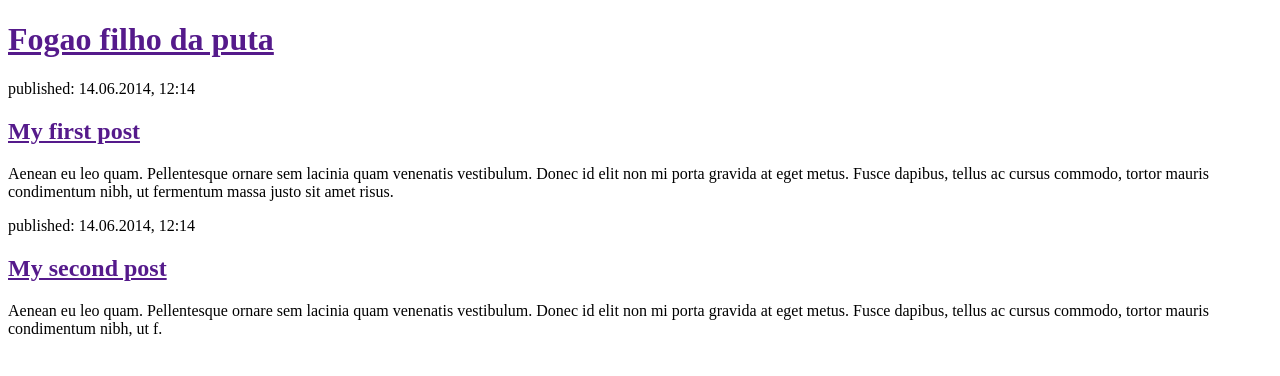
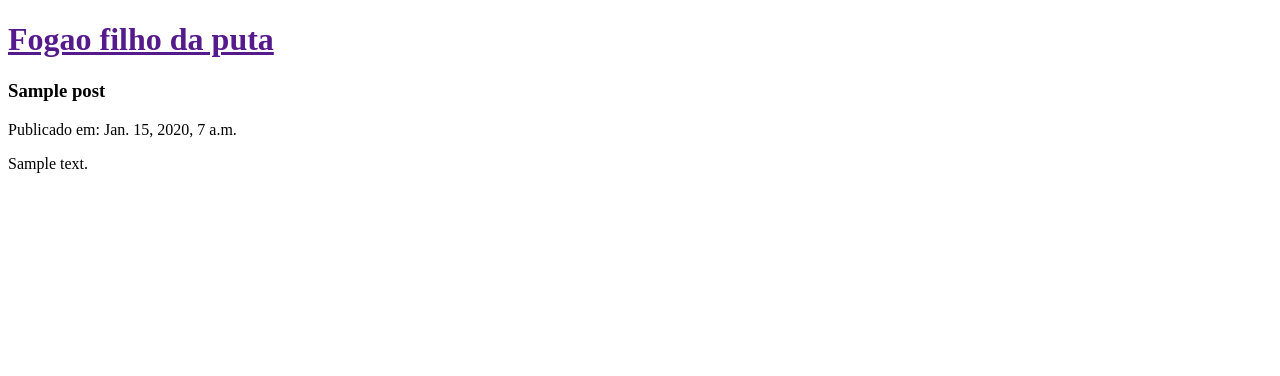
Before and after one commit to leonardocintra/django-girls, a Django app: page / in a window 1280 px wide. Shown: the top 376 px of the page. Run offline with Django 3.2, Linux system fonts and the light colour scheme; tables that the repository leaves empty hold one stand-in row (values such as "Sample post").

Commit message:
Modify templetes to display post from database

```diff
--- a/blog/templates/blog/post_list.html
+++ b/blog/templates/blog/post_list.html
@@ -8,14 +8,14 @@
     	<h1><a href="">Fogao filho da puta</a></h1>
     </div>
     <div>
-        <p>published: 14.06.2014, 12:14</p>
-        <h2><a href="">My first post</a></h2>
-        <p>Aenean eu leo quam. Pellentesque ornare sem lacinia quam venenatis vestibulum. Donec id elit non mi porta gravida at eget metus. Fusce dapibus, tellus ac cursus commodo, tortor mauris condimentum nibh, ut fermentum massa justo sit amet risus.</p>
-    </div>
-    <div>
-        <p>published: 14.06.2014, 12:14</p>
-        <h2><a href="">My second post</a></h2>
-        <p>Aenean eu leo quam. Pellentesque ornare sem lacinia quam venenatis vestibulum. Donec id elit non mi porta gravida at eget metus. Fusce dapibus, tellus ac cursus commodo, tortor mauris condimentum nibh, ut f.</p>
+	{% for post in posts %}
+		<div>
+			<h3> {{ post.title }} </h3>
+			<p>Publicado em: {{ post.published_date }}</p>
+
+			<p>{{ post.text|linebreaks}}</p>
+		</div>
+	{% endfor %}
     </div>
 </body>
 </html>
--- a/blog/views.py
+++ b/blog/views.py
@@ -1,4 +1,7 @@
 from django.shortcuts import render
+from django.utils import timezone
+from .models import Post
 
 def post_list(request):
-	return render(request, 'blog/post_list.html', {})
+	posts = Post.objects.all()
+	return render(request, 'blog/post_list.html', {'posts': posts})
```
